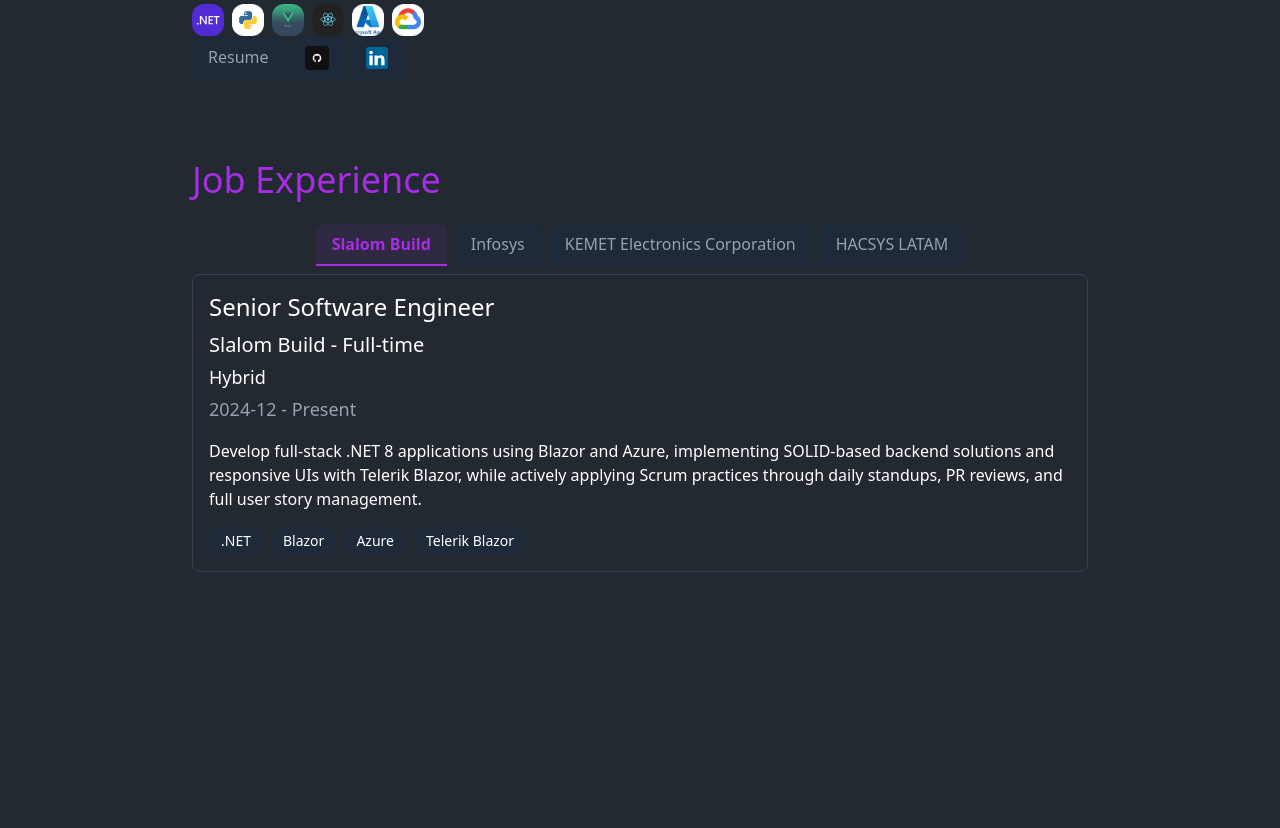
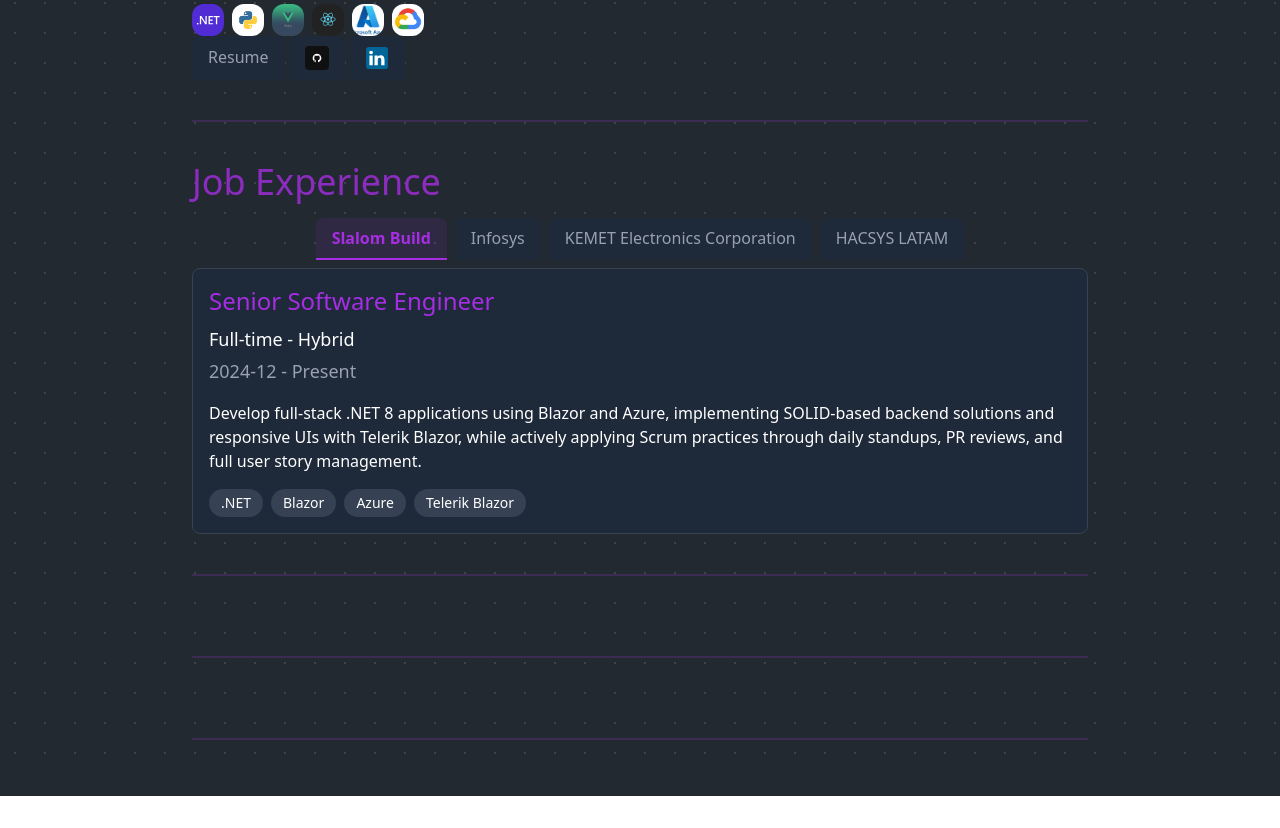
Before and after one commit to ArmandoBerlanga/Portfolio, a React (Vite) app: page / in a window 1280 px wide. Shown: the part 720-1548 px from the top of the page. After the commit the page ends 1516 px from the top, so only its background shows below. Built offline with nearby package versions, Linux system fonts and the light colour scheme.

Commit message:
feat: improve Button component styling and enhance HomePage layout with separators for better section distinction

```diff
--- a/src/components/Button.jsx
+++ b/src/components/Button.jsx
@@ -1,7 +1,7 @@
 export function Button({ children, active, onClick }) {
     return (
         <button
-            className={`px-4 py-2 rounded-t-lg border-b-2 transition-colors duration-200 cursor-pointer ${active
+            className={`px-4 py-2 rounded-t-lg border-b-2 transition-all duration-200 cursor-pointer hover:bg-primary/10 ${active
                 ? 'border-primary text-primary bg-primary/10 font-bold'
                 : 'border-transparent text-gray-400 bg-gray-800 hover:text-primary'
             }`}
--- a/src/index.css
+++ b/src/index.css
@@ -17,3 +17,8 @@
     --color-negative: var(--negative);
     --color-warning: var(--warning);
 }
+
+main {
+    background-image: radial-gradient(rgba(255, 255, 255, 0.121) 5%, transparent 0);
+    background-size: 30px 30px;
+}
--- a/src/pages/HomePage.jsx
+++ b/src/pages/HomePage.jsx
@@ -6,11 +6,15 @@
 
 export default function HomePage() {
     return (
-        <div id='home-page' className='flex flex-col space-y-20 pt-20'>
+        <div id='home-page' className='flex flex-col pt-20'>
             <AboutMeSection />
+            <div className="separator bg-primary my-10 min-h-0.5 opacity-20"></div>
             <ExperienceSection />
+            <div className="separator bg-primary my-10 min-h-0.5 opacity-20"></div>
             <EducationSection />
+            <div className="separator bg-primary my-10 min-h-0.5 opacity-20"></div>
             <ProjectsSection />
+            <div className="separator bg-primary my-10 min-h-0.5 opacity-20"></div>
             <ContactSection />
         </div>
     );
--- a/src/sections/ExperienceSection.jsx
+++ b/src/sections/ExperienceSection.jsx
@@ -49,7 +49,8 @@
 
     return (
         <section id="experience">
-            <h1 className='text-4xl text-primary mb-6'>Job Experience</h1>
+            <h1 className='text-4xl text-primary/80 mb-4'>Job Experience</h1>
+
             <div className="experience-tabs w-full flex flex-col items-center">
                 <div className="tab-list flex flex-wrap gap-2 mb-2 w-full justify-center">
                     {jobs.map((job, idx) => (
@@ -57,19 +58,24 @@
                             {job.company}
                         </Button>
                     ))}
+
                 </div>
+
                 <div className="tab-panel w-full">
-                    <div className="job-item p-4 border border-gray-700 rounded-lg w-full">
-                        <h2 className='text-2xl mb-2'>{jobs[currentIndex].title}</h2>
-                        <h3 className='text-xl mb-1'>{jobs[currentIndex].company} - {jobs[currentIndex].type}</h3>
-                        <p className='text-lg mb-1'>{jobs[currentIndex].location}</p>
+                    <div className="job-item p-4 bg-gray-800 border border-gray-700 rounded-lg w-full">
+                        <h2 className='text-2xl mb-2 text-primary'>{jobs[currentIndex].title}</h2>
+
+                        <h3 className='text-lg mb-1'>{jobs[currentIndex].type} - {jobs[currentIndex].location}</h3>
+
                         <p className='text-lg text-gray-400 mb-4'>
                             {jobs[currentIndex].startDate} - {jobs[currentIndex].endDate}
                         </p>
+
                         <p className='mb-4'>{jobs[currentIndex].description}</p>
+
                         <div className="technologies flex flex-wrap gap-2">
                             {jobs[currentIndex].technologies.map((tech, techIndex) => (
-                                <span key={techIndex} className='bg-gray-800 text-white px-3 py-1 rounded-full text-sm'>
+                                <span key={techIndex} className='bg-gray-700 text-white px-3 py-1 rounded-full text-sm'>
                                     {tech}
                                 </span>
                             ))}
```
